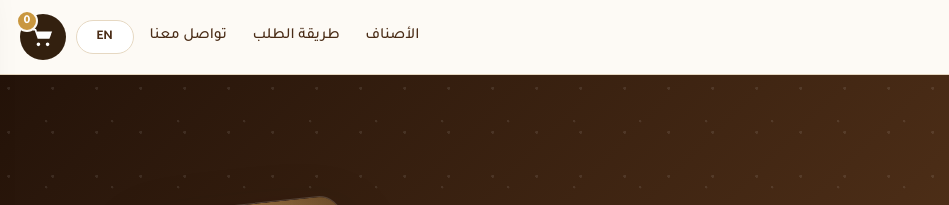
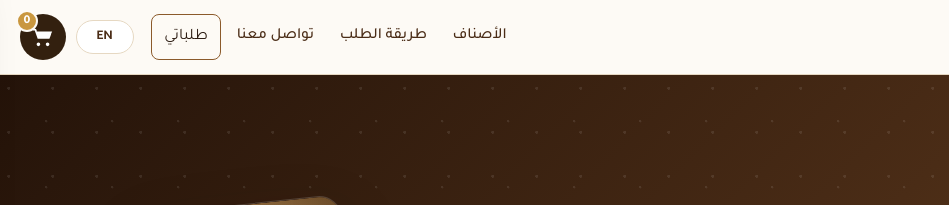
Before and after one commit to robamahmoud52-cyber/tomor_alqirshi, a website: page index.html in a window 1280 px wide. Shown: the top 205 px of the page, 0-949 px from the left. Drawn offline with Linux system fonts and the light colour scheme.

Commit message:
Add My Orders button to header actions

```diff
--- a/index.html
+++ b/index.html
@@ -32,6 +32,10 @@
     </nav>
 
     <div class="header-actions">
+
+<a href="my-orders.html" class="orders-btn" id="myOrdersBtn" data-ar="طلباتي" data-en="My Orders" style="text-decoration:none; padding:8px 12px; border:1px solid #8B5A2B; border-radius:8px; margin-left:8px;">📦 <span data-ar="طلباتي" data-en="My Orders">طلباتي</span></a>
+
+
       <button class="lang-btn" id="langBtn" type="button" aria-label="تغيير اللغة / Switch language">
         <span class="lang-ar">EN</span>
       </button>
```
